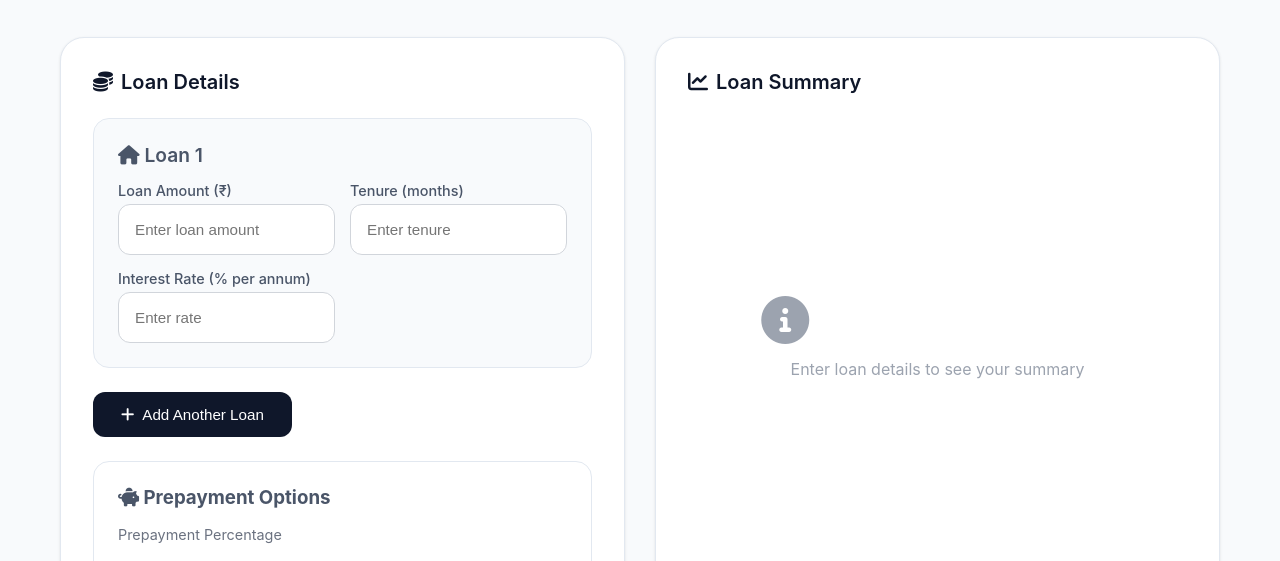
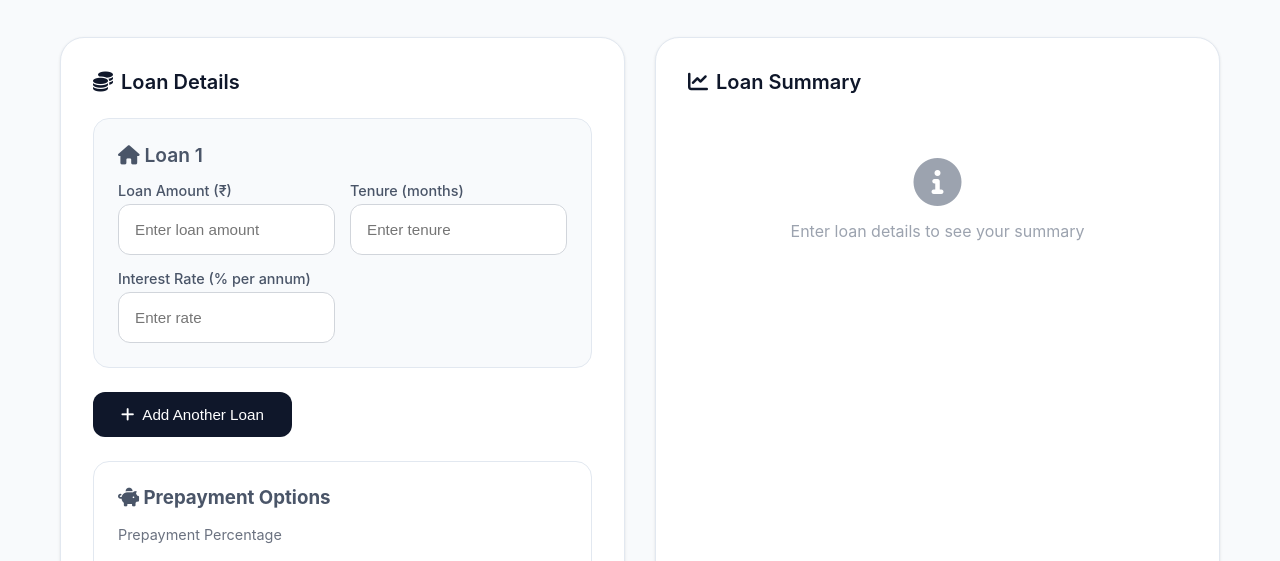
Before and after one commit to Sumu004/emiwhiz, a website: page index.html in a window 1280 px wide. Shown: the part 234-795 px from the top of the page. Drawn offline with nearby package versions, Linux system fonts and the light colour scheme.

Commit message:
build fix

```diff
--- a/index.html
+++ b/index.html
@@ -513,13 +513,14 @@
           <i class="fas fa-chart-line"></i>
           Loan Summary
         </h2>
-        <div id="summaryContent">
-          <div style="text-align: center; padding: 40px; color: #9ca3af;">
+       <div id="summaryContent">
+        <div style="display: flex; flex-direction: column; align-items: center; justify-content: center; padding: 40px; color: #9ca3af;">
             <i class="fas fa-info-circle" style="font-size: 3rem; margin-bottom: 15px;"></i>
-            <canvas id="loanComparisonChart" style="margin-top: 30px; max-height: 300px;"></canvas>
-            <p>Enter loan details to see your summary</p>
-          </div>
+            <p style="margin-bottom: 20px;">Enter loan details to see your summary</p>
+            <canvas id="loanComparisonChart" style="max-height: 300px;"></canvas>
         </div>
+        </div>
+
       </div>
     </div>
 
```
